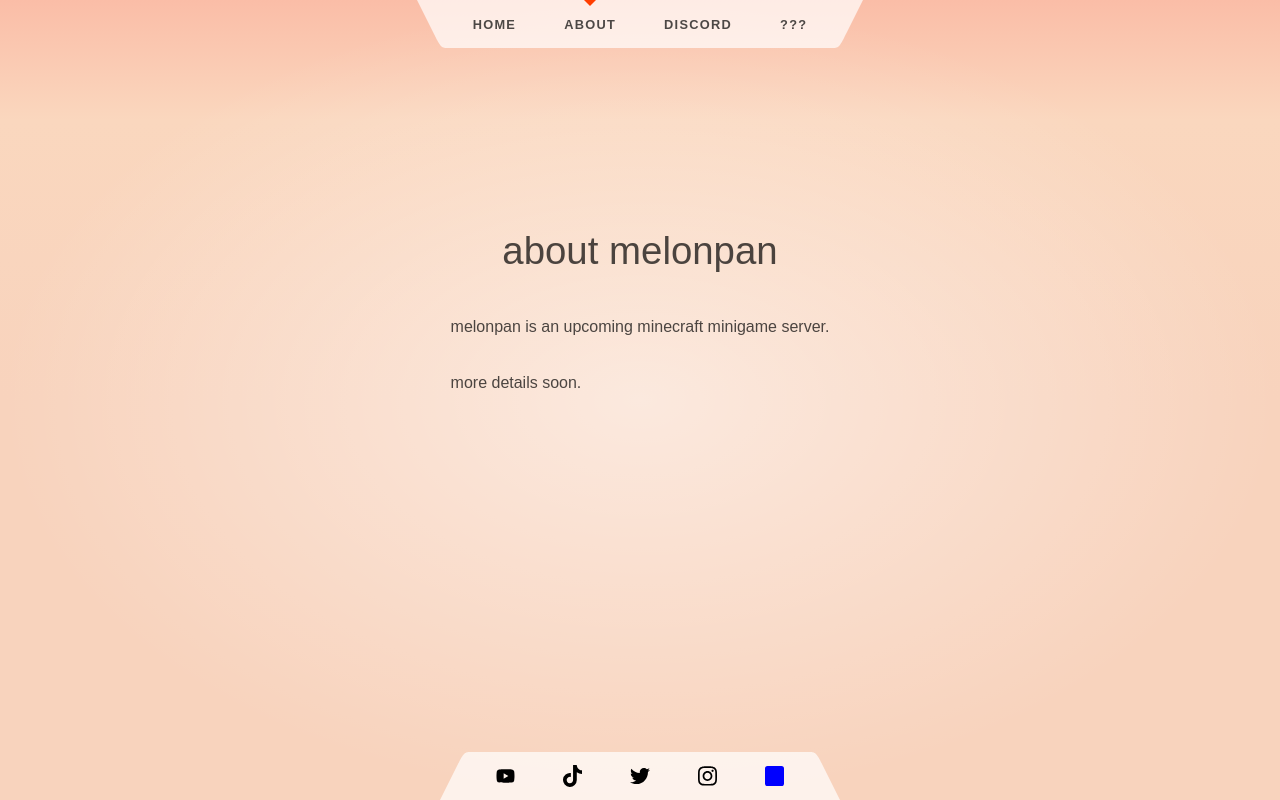
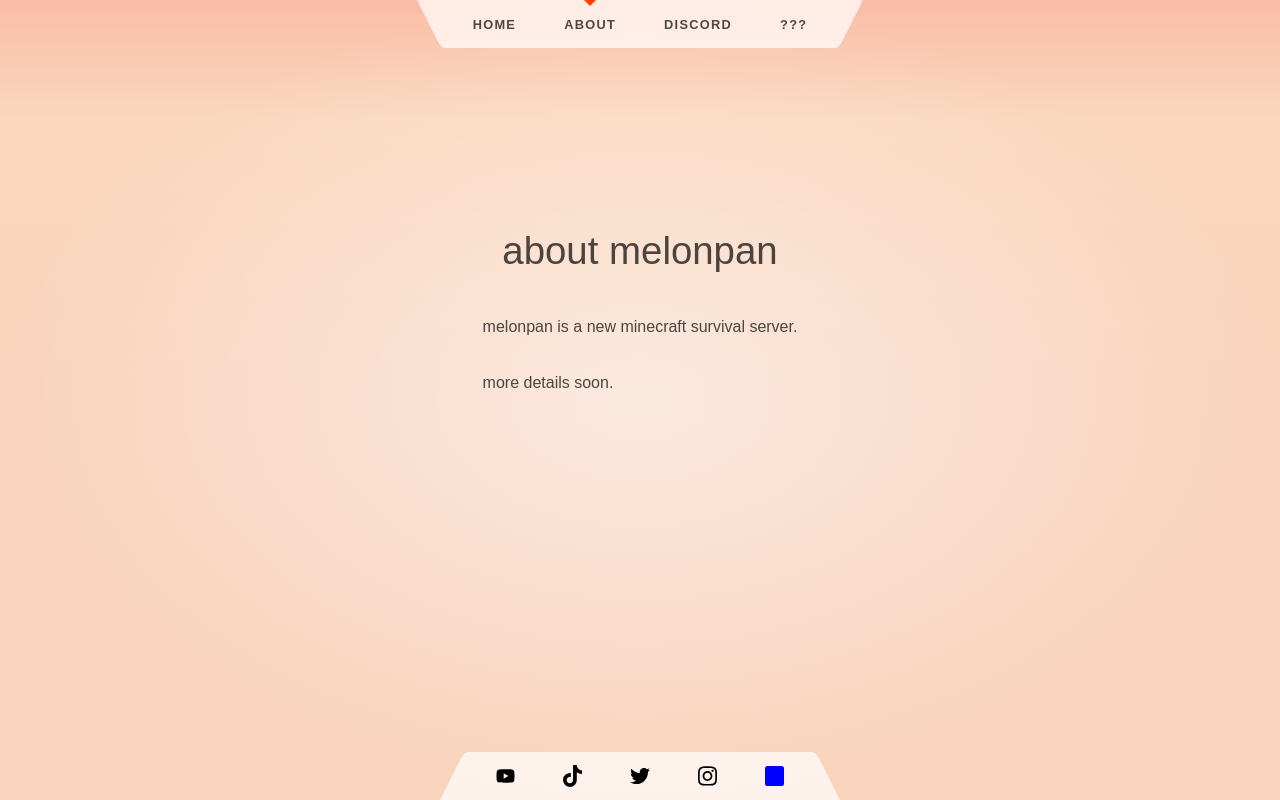
Before and after one commit to Minecraft-Haven/minecraft-haven-net, a SvelteKit app: page /about in a window 1280 px wide. Built offline with nearby package versions, Linux system fonts and the light colour scheme.

Commit message:
change minigame to survival

```diff
--- a/src/routes/+page.svelte
+++ b/src/routes/+page.svelte
@@ -24,7 +24,7 @@
 
 <section>
 	<h1>melonpan</h1>
-	<h2>A Minecraft Minigame Server</h2>
+	<h2>A Minecraft Survival Server</h2>
 
 	<div class="tiles">
 		<div class="ip">
--- a/src/routes/about/+page.svelte
+++ b/src/routes/about/+page.svelte
@@ -6,7 +6,7 @@
 <div class="text-column">
 	<h1>about melonpan</h1>
 
-	<p>melonpan is an upcoming minecraft minigame server.</p>
+	<p>melonpan is a new minecraft survival server.</p>
 
 	<p>more details soon.</p>
 </div>
```
